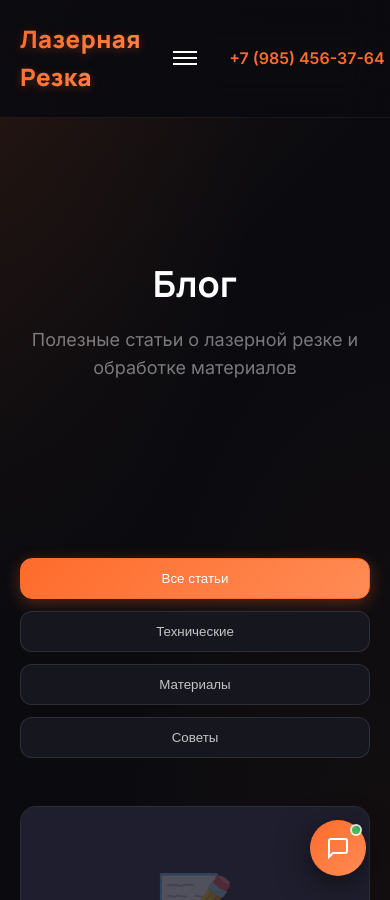
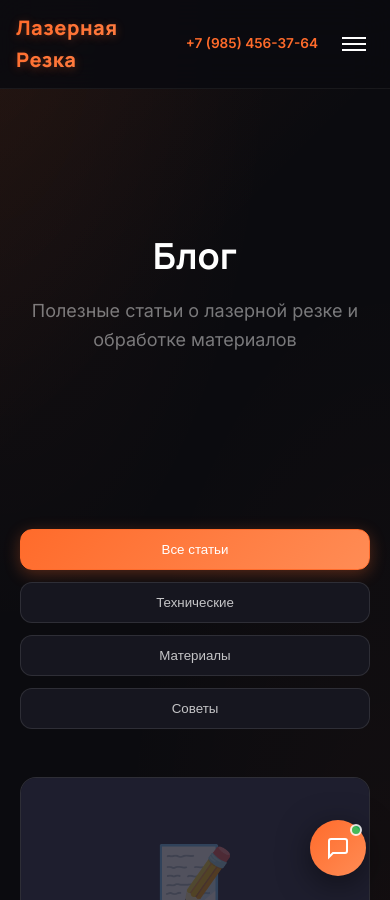
Before and after one commit to kaylas000/lazer-rezka, a Jekyll site: the page built from pages/blog.html, in a window 390 px wide and 900 px high. Built offline with Jekyll 4.4.1, drawn with Linux system fonts in a browser that asks for light colours.

Commit message:
Исправил мобильную версию шапки: уменьшил размеры, добавил работающее меню

```diff
--- a/assets/css/main.css
+++ b/assets/css/main.css
@@ -113,8 +113,9 @@
   display: flex;
   align-items: center;
   justify-content: space-between;
-  padding: 20px;
-  gap: 32px;
+  padding: 16px 20px;
+  gap: 16px;
+  position: relative;
 }
 
 .logo-text {
@@ -166,6 +167,7 @@
   background: none;
   border: none;
   cursor: pointer;
+  padding: 8px;
 }
 
 .nav-toggle span {
@@ -175,11 +177,68 @@
   transition: var(--transition);
 }
 
+.nav-toggle.active span:nth-child(1) {
+  transform: rotate(45deg) translate(5px, 5px);
+}
+
+.nav-toggle.active span:nth-child(2) {
+  opacity: 0;
+}
+
+.nav-toggle.active span:nth-child(3) {
+  transform: rotate(-45deg) translate(7px, -6px);
+}
+
 .btn-phone {
   color: var(--accent-orange);
   text-decoration: none;
   font-weight: 600;
   white-space: nowrap;
+  font-size: 0.9rem;
+}
+
+@media (max-width: 768px) {
+  .nav {
+    padding: 12px 16px;
+  }
+
+  .logo-text {
+    font-size: 1.25rem;
+  }
+
+  .btn-phone {
+    font-size: 0.85rem;
+  }
+
+  .nav-toggle {
+    order: 2;
+    z-index: 1001;
+  }
+
+  .nav-menu {
+    position: fixed;
+    top: 0;
+    right: -100%;
+    width: 280px;
+    height: 100vh;
+    background: var(--bg-primary);
+    flex-direction: column;
+    padding: 80px 32px 32px;
+    gap: 24px;
+    box-shadow: -4px 0 20px rgba(0, 0, 0, 0.1);
+    transition: right 0.3s ease;
+    z-index: 1000;
+  }
+
+  .nav-menu.active {
+    right: 0;
+  }
+
+  .nav-menu a {
+    font-size: 1.125rem;
+    padding: 12px 0;
+    border-bottom: 1px solid var(--border-color);
+  }
 }
 
 /* Buttons */
--- a/assets/js/main.js
+++ b/assets/js/main.js
@@ -4,9 +4,27 @@
 const navToggle = document.querySelector('.nav-toggle');
 const navMenu = document.querySelector('.nav-menu');
 
-if (navToggle) {
-  navToggle.addEventListener('click', () => {
+if (navToggle && navMenu) {
+  navToggle.addEventListener('click', (e) => {
+    e.stopPropagation();
     navMenu.classList.toggle('active');
+    navToggle.classList.toggle('active');
+  });
+
+  // Закрыть меню при клике на ссылку
+  navMenu.querySelectorAll('a').forEach(link => {
+    link.addEventListener('click', () => {
+      navMenu.classList.remove('active');
+      navToggle.classList.remove('active');
+    });
+  });
+
+  // Закрыть меню при клике вне его
+  document.addEventListener('click', (e) => {
+    if (!navMenu.contains(e.target) && !navToggle.contains(e.target)) {
+      navMenu.classList.remove('active');
+      navToggle.classList.remove('active');
+    }
   });
 }
 
```
